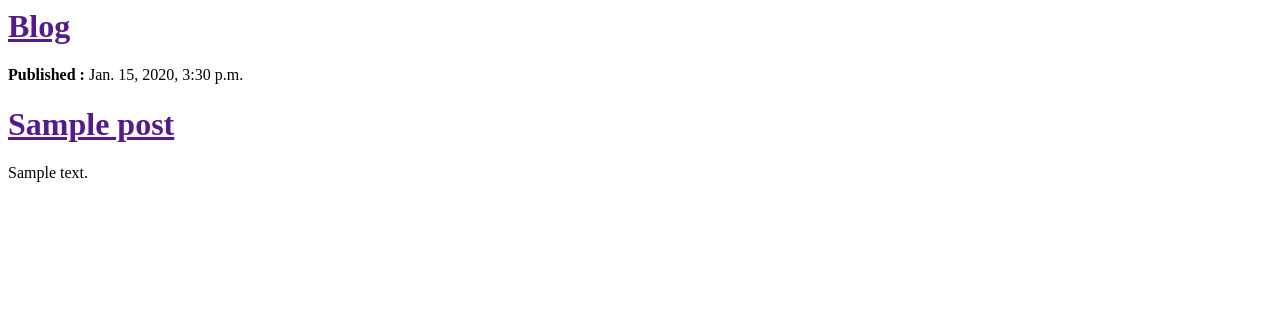
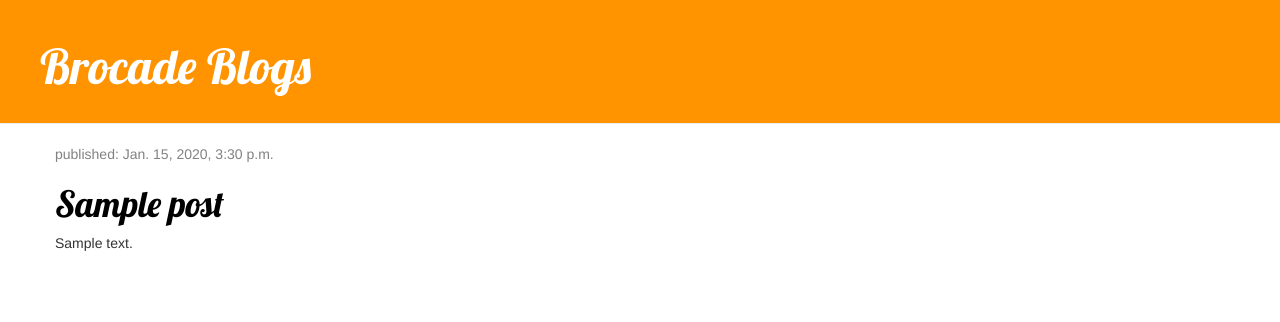
Before and after one commit to sushruthb/my-first-blog, a Django app: template blog/templates/blog/post_list.html in a window 1280 px wide. Shown: the top 322 px of the page. Run offline with Django 3.2, Linux system fonts and the light colour scheme; the template is opened without the code that fills it: values that come from a table or form of the project are taken from there, others are empty; tables that the repository leaves empty hold one stand-in row (values such as "Sample post"); some libraries are stand-ins or nearby versions.

Commit message:
Modified HTML

```diff
--- a/AnyWhere/settings.py
+++ b/AnyWhere/settings.py
@@ -121,4 +121,4 @@ USE_TZ = True
 STATIC_URL = '/static/'
 STATIC_ROOT = os.path.join(BASE_DIR, 'static')
 
-ALLOWED_HOSTS=['bharathhg.pythonanywhere.com']
+#ALLOWED_HOSTS=['bharathhg.pythonanywhere.com']
--- /dev/null
+++ b/blog/static/css/blog.css
@@ -0,0 +1,46 @@
+.page-header {
+    background-color: #ff9400;
+    margin-top: 0;
+    padding: 20px 20px 20px 40px;
+}
+
+.page-header h1, .page-header h1 a, .page-header h1 a:visited, .page-header h1 a:active {
+    color: #ffffff;
+    font-size: 36pt;
+    text-decoration: none;
+}
+
+.content {
+    margin-left: 40px;
+}
+
+h1, h2, h3, h4 {
+    font-family: 'Lobster', cursive;
+}
+
+.date {
+    color: #828282;
+}
+
+.save {
+    float: right;
+}
+
+.post-form textarea, .post-form input {
+    width: 100%;
+}
+
+.top-menu, .top-menu:hover, .top-menu:visited {
+    color: #ffffff;
+    float: right;
+    font-size: 26pt;
+    margin-right: 20px;
+}
+
+.post {
+    margin-bottom: 70px;
+}
+
+.post h1 a, .post h1 a:visited {
+    color: #000000;
+}
--- a/blog/templates/blog/post_list.html
+++ b/blog/templates/blog/post_list.html
@@ -1,19 +1,34 @@
+{% load staticfiles %}
 <html>
     <head>
+
+    	<link rel="stylesheet" href="//maxcdn.bootstrapcdn.com/bootstrap/3.2.0/css/bootstrap.min.css">
+		<link rel="stylesheet" href="//maxcdn.bootstrapcdn.com/bootstrap/3.2.0/css/bootstrap-theme.min.css">
+		<link href="//fonts.googleapis.com/css?family=Lobster&subset=latin,latin-ext" rel="stylesheet" type="text/css">
+		<link rel="stylesheet" href="{% static 'css/blog.css' %}">
+
         <title>Django Girls blog</title>
     </head>
     <body>
-        <div>
-            <h1><a href="">Blog</a></h1>
+        <div class="page-header">
+            <h1><a href="">Brocade Blogs</a></h1>
         </div>
 
-			{% for post in posts %}
-				<div>
-					<b>Published :</b> {{post.published_date}}
-					<h1><a href="">{{ post.title }}</a></h1>
-        			<p>{{ post.text|linebreaksbr }}</p>
-        		</div>
 
-			{% endfor %}
+	<div class="content container">
+    <div class="row">
+        <div class="col-md-8">
+            {% for post in posts %}
+                <div class="post">
+                    <div class="date">
+                        <p>published: {{ post.published_date }}</p>
+                    </div>
+                    <h1><a href="">{{ post.title }}</a></h1>
+                    <p>{{ post.text|linebreaksbr }}</p>
+                </div>
+            {% endfor %}
+        </div>
+    </div>
+</div>
     </body>
 </html>
```
